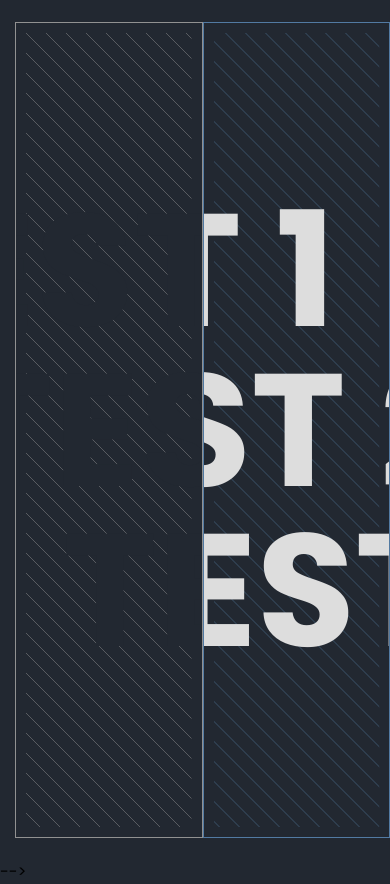
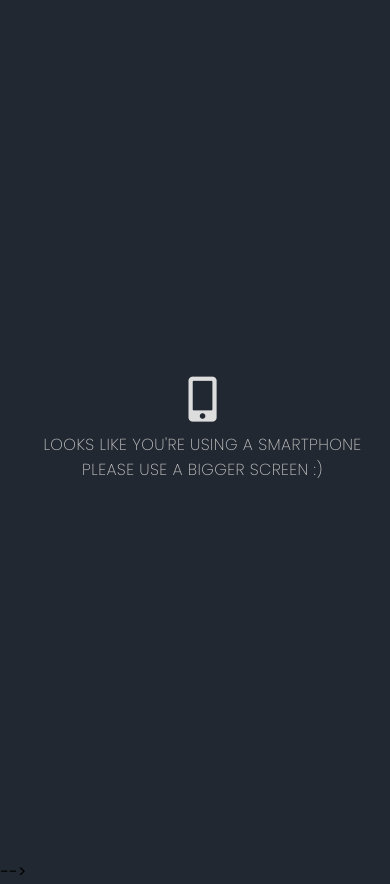
Before and after one commit to thebytehoarder/personal-portfolio, a React (Create React App) app: page / in a window 390 px wide. Built offline with nearby package versions, Linux system fonts and the light colour scheme.

Commit message:
Cleaned project

```diff
--- /dev/null
+++ b/src/components/SmartphoneWarning.jsx
@@ -0,0 +1,14 @@
+import React from "react";
+
+const SmartphoneWarning = () => {
+    return (
+        <div className="smartphoneWarning">
+            <i className="fas fa-mobile-alt smartphoneImage" />
+
+            <p>LOOKS LIKE YOU'RE USING A SMARTPHONE</p>
+            <p>PLEASE USE A BIGGER SCREEN :)</p>
+        </div>
+    );
+};
+
+export default SmartphoneWarning;
--- a/src/components/stage-specific/Skills.jsx
+++ b/src/components/stage-specific/Skills.jsx
@@ -103,7 +103,7 @@
         <div className="skills">
             <div
                 className="hover"
-                style={{ top: skillsHidden === 0 ? "0px" : "-2.5rem" }}
+                style={{ top: skillsHidden === 0 ? "0px" : "-50px" }}
             >
                 HOVER
             </div>
--- a/src/components/stage-specific/StageOne.jsx
+++ b/src/components/stage-specific/StageOne.jsx
@@ -1,18 +1,15 @@
-import React, { useEffect, useState } from "react";
+import React, { useEffect, useMemo, useState } from "react";
 import "../../scss/stage-specific/StageOne.scss";
 import NextStageButton from "./NextStageButton";
 import Skills from "./Skills";
 import { getBox } from "../utility/getBoxes";
 
-const skills = <Skills />;
-
 const StageOne = ({ setStage }) => {
     const [widths, setWidths] = useState([50, 0, 50]);
-    const [contents, setContents] = useState([
-        null,
-        skills,
-        <NextStageButton setStage={setStage} />,
-    ]);
+    const contents = useMemo(
+        () => [null, <Skills />, <NextStageButton setStage={setStage} />],
+        [setStage]
+    );
     const [transitionSpeed, setTransitionSpeed] = useState(0.1);
 
     useEffect(() => {
--- a/src/components/stage-specific/StageZero.jsx
+++ b/src/components/stage-specific/StageZero.jsx
@@ -1,13 +1,15 @@
-import React, { useState } from "react";
+import React, { useEffect, useRef, useState } from "react";
 import { getBox } from "../utility/getBoxes";
 import "../../scss/stage-specific/StageZero.scss";
 import {
     textContainer,
+    textContainerWidth,
     side1,
     side2,
     question,
     getRedContent,
 } from "../utility/stageZeroParts";
+import SmartphoneWarning from "../SmartphoneWarning";
 
 const StageZero = ({ setStage }) => {
     const [widths, setWidths] = useState(["50%", "0%", "50%"]);
@@ -18,26 +20,35 @@
     ]);
     const [transitionSpeed, setTransitionSpeed] = useState(0.1);
     const [effect, setEffect] = useState(0);
+    const [canSkip, setCanSkip] = useState(true);
 
-    const [canSkip, setCanSkip] = useState(true);
+    const smartphone = window.innerWidth < 880;
 
     const effects = [
         () => {
             setCanSkip(false);
             setTransitionSpeed(0.3);
-            setWidths(["90%", "0%", "10%"]);
+            setWidths([
+                `100% - (100% - ${textContainerWidth}px) / 2 + 20px`,
+                "0%",
+                `(100% - ${textContainerWidth}px) / 2  - 20px`,
+            ]);
             setTimeout(() => {
                 setContents([textContainer, null, null]);
                 setTransitionSpeed(0.3);
-                setWidths(["10%", "0%", "90%"]);
+                setWidths([
+                    `(100% - ${textContainerWidth}px) / 2  - 20px`,
+                    "0%",
+                    `100% - (100% - ${textContainerWidth}px) / 2 + 20px`,
+                ]);
                 setTimeout(() => {
                     setContents([side1, null, null]);
                     setTransitionSpeed(0.3);
-                    setWidths(["50% + 5rem", "0%", "50% - 5rem"]);
+                    setWidths(["50% + 80px", "0%", "50% - 80px"]);
                     setTimeout(() => {
                         setContents([side1, null, side2]);
                         setTransitionSpeed(0.3);
-                        setWidths(["50% - 5rem", "0%", "50% + 5rem"]);
+                        setWidths(["50% - 80px", "0%", "50% + 80px"]);
                         setTimeout(() => {
                             setTransitionSpeed(0.3);
                             setWidths(["50%", "0%", "50%"]);
@@ -49,53 +60,59 @@
         },
         () => {
             setCanSkip(false);
-            setContents([side1, getRedContent("GOOD LOOKING", 4), side2]);
+            setContents([side1, getRedContent("BACKEND", 4), side2]);
             setTransitionSpeed(0.2);
             setWidths(["20%", "60%", "20%"]);
             setTimeout(() => {
-                setContents([null, getRedContent("GOOD LOOKING", 4), null]);
+                setContents([null, getRedContent("BACKEND", 4), null]);
                 setTransitionSpeed(0.1);
                 setWidths(["50%", "0%", "50%"]);
                 setTimeout(() => {
-                    setContents([null, getRedContent("FAST", 10), null]);
+                    setContents([null, getRedContent("FRONTEND", 10), null]);
                     setTransitionSpeed(0.2);
                     setWidths(["20%", "60%", "20%"]);
                     setTimeout(() => {
                         setTransitionSpeed(0.1);
                         setWidths(["50%", "0%", "50%"]);
                         setTimeout(() => {
-                            setContents([null, getRedContent("FUN", 18), null]);
+                            setContents([
+                                null,
+                                getRedContent("FULL STACK", 16),
+                                null,
+                            ]);
                             setTransitionSpeed(0.2);
                             setWidths(["20%", "60%", "20%"]);
                             setTimeout(() => {
                                 setTransitionSpeed(0.1);
                                 setWidths(["50%", "0%", "50%"]);
-                                setCanSkip(true);
+                                setTimeout(() => {
+                                    setContents([null, question, null]);
+                                    setTimeout(() => setStage(1), 2500);
+                                }, 400);
                             }, 700);
                         }, 150);
                     }, 700);
                 }, 150);
             }, 700);
         },
-        () => {
-            setCanSkip(false);
-            setContents([null, question, null]);
-            setTimeout(() => setStage(1), 2500);
-        },
     ];
 
     return (
         <main
             onClick={() => {
-                if (canSkip) {
+                if (canSkip && !smartphone) {
                     effects[effect]();
                     setEffect(effect + 1);
                 }
             }}
         >
-            {getBox(0, widths, contents[0], transitionSpeed)}
-            {getBox(1, widths, contents[1], transitionSpeed)}
-            {getBox(2, widths, contents[2], transitionSpeed)}
+            {smartphone ? (
+                <SmartphoneWarning />
+            ) : (
+                [0, 1, 2].map((n) =>
+                    getBox(n, widths, contents[n], transitionSpeed)
+                )
+            )}
         </main>
     );
 };
--- a/src/components/utility/stageZeroParts.jsx
+++ b/src/components/utility/stageZeroParts.jsx
@@ -1,13 +1,15 @@
 export const textContainer = (
     <div className="testContainer">
-        <div>TEST 1</div>
-        <div>TEST 2</div>
-        <div>TEST 3</div>
+        <div>DΛVIDE</div>
+        <div>HΛLILI</div>
+        <div>PORTFOLIO</div>
     </div>
 );
 
-export const side1 = <span className="sidewaysText1">MINIMALIST</span>;
-export const side2 = <span className="sidewaysText2">WEB DESIGN</span>;
+export const textContainerWidth = 887.05;
+
+export const side1 = <span className="sidewaysText1">FULL STACK</span>;
+export const side2 = <span className="sidewaysText2">DEVELOPER</span>;
 
 export const question = (
     <div className="question">
@@ -16,7 +18,7 @@
 );
 
 export const getRedContent = (redText, fontSize) => (
-    <span className="redText" style={{ fontSize: `${fontSize}rem` }}>
+    <span className="redText" style={{ fontSize: `${fontSize}vw` }}>
         {redText}
     </span>
 );
--- a/src/scss/Mixins.scss
+++ b/src/scss/Mixins.scss
@@ -24,8 +24,7 @@
 
 @mixin testText($left: true) {
     font-weight: 700;
-    font-size: 10rem;
-    line-height: 10rem;
+    font-size: 160px;
 
     position: relative;
 
--- a/src/scss/stage-specific/StageOne.scss
+++ b/src/scss/stage-specific/StageOne.scss
@@ -40,7 +40,7 @@
     position: absolute;
     left: 50%;
     transform: translate(-50%);
-    font-size: 2rem;
+    font-size: 35px;
     font-weight: 700;
     color: $white-color;
 
@@ -56,11 +56,11 @@
     position: absolute;
     transition: top 1s ease, left 1s ease;
 
-    transform: translateX(-1.2rem) translateY(-1rem);
+    transform: translateX(-18px) translateY(-16px);
 
     i {
-        font-size: 2rem;
-        width: 2.4rem;
+        font-size: 32px;
+        width: 38px;
         text-align: center;
     }
 
@@ -70,7 +70,7 @@
         transition: filter 0.3s ease;
 
         .title {
-            font-size: 1.4rem;
+            font-size: 22px;
             font-weight: 500;
         }
 
--- a/src/scss/stage-specific/StageZero.scss
+++ b/src/scss/stage-specific/StageZero.scss
@@ -2,18 +2,11 @@
 @import "../Variables.scss";
 
 .testContainer {
+    @include flexCenter($row: false);
+    transform: translate(-50%);
+
     div {
         white-space: nowrap;
-        position: relative;
-        right: 50%;
-    }
-
-    div:nth-child(2) {
-        margin-left: 6.5rem;
-    }
-
-    div:nth-child(3) {
-        margin-left: 13rem;
     }
 }
 
@@ -27,32 +20,32 @@
 
     color: $white-color;
     font-weight: 800;
-    font-size: 4rem;
+    font-size: 64px;
 }
 
 .sidewaysText1 {
     position: absolute;
 
-    left: calc(50vw - #{$main-padding} - 5rem);
+    left: calc(50vw - #{$main-padding} - 80px);
 
     writing-mode: vertical-rl;
 
     color: lighten($primary-color, 7%);
     font-weight: 800;
-    font-size: 4rem;
+    font-size: 64px;
 }
 
 .sidewaysText2 {
     position: absolute;
 
-    right: calc(50vw - #{$main-padding} - 5rem);
+    right: calc(50vw - #{$main-padding} - 80px);
 
     writing-mode: vertical-rl;
     transform: rotate(180deg);
 
     color: $white-color;
     font-weight: 800;
-    font-size: 4rem;
+    font-size: 64px;
 }
 
 .redText {
@@ -63,29 +56,28 @@
     transform: translate(-50%);
     z-index: -1;
 
-    white-space: nowrap;
     color: $secondary-color;
     font-weight: 800;
 }
 
 @keyframes questionWidth {
     0% {
-        width: 0px;
+        width: 0vw;
     }
     100% {
-        width: 973.25px;
+        width: 65vw;
     }
 }
 
 @keyframes questionHeight {
     0% {
-        height: 86px;
+        height: 5.8vw;
         bottom: 0px;
     }
 
     100% {
         height: 0px;
-        bottom: 43px;
+        bottom: 2.9vw;
     }
 }
 
@@ -100,7 +92,7 @@
     transform: translate(-50%);
 
     font-weight: 800;
-    font-size: 75px;
+    font-size: 5vw;
     white-space: nowrap;
 
     color: $background-color;
@@ -123,3 +115,23 @@
         animation-fill-mode: forwards;
     }
 }
+
+.smartphoneWarning {
+    @include flexCenter($row: false);
+    color: $white-color;
+
+    .smartphoneImage {
+        font-size: 45px;
+        margin: 0px;
+        padding: 0px;
+
+        margin-bottom: 10px;
+    }
+
+    p {
+        margin: 0px;
+        color: darken($white-color, 10%);
+        font-weight: 200;
+        letter-spacing: 0.4px;
+    }
+}
```
